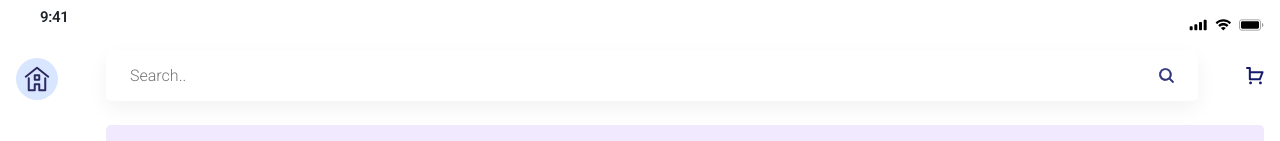
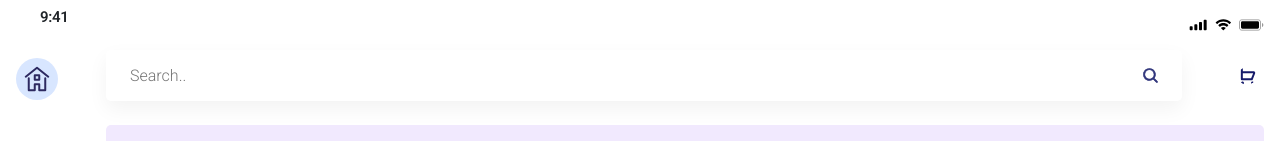
Before and after one commit to shelavalepallavi/ui-flow, a React (Vite) app: page /ecommerce in a window 1280 px wide. Shown: the top 141 px of the page. Built offline with nearby package versions, Linux system fonts and the light colour scheme.

Commit message:
update code

```diff
--- a/src/components/Ecommerce.jsx
+++ b/src/components/Ecommerce.jsx
@@ -55,7 +55,7 @@ const Ecommerce = () => {
           <input type="text" placeholder="Search.." className="border-0 flex-grow-1 fs-6 fw-light" style={{outline:'none', color:'#151A6A', letterSpacing:'0.0032px', lineHeight:'12px'}}/>
           <img src="/images/e-search.svg" alt="e-search.svg" style={{cursor:'pointer'}}/>
         </div>
-        <Link to="./cart"><img src="/images/cart.svg" alt="cart.svg" style={{cursor:'pointer'}}/></Link>
+        <Link to="./cart"><img src="/images/cart.svg" alt="cart.svg" className="dash-menu p-2 rounded-circle" style={{cursor:'pointer'}}/></Link>
       </div>
 
       <div className="d-flex justify-content-between align-items-center py-3 px-sm-5 px-4 e-gift" style={{background:'#F1E9FE', borderRadius:'5px'}}>
```
